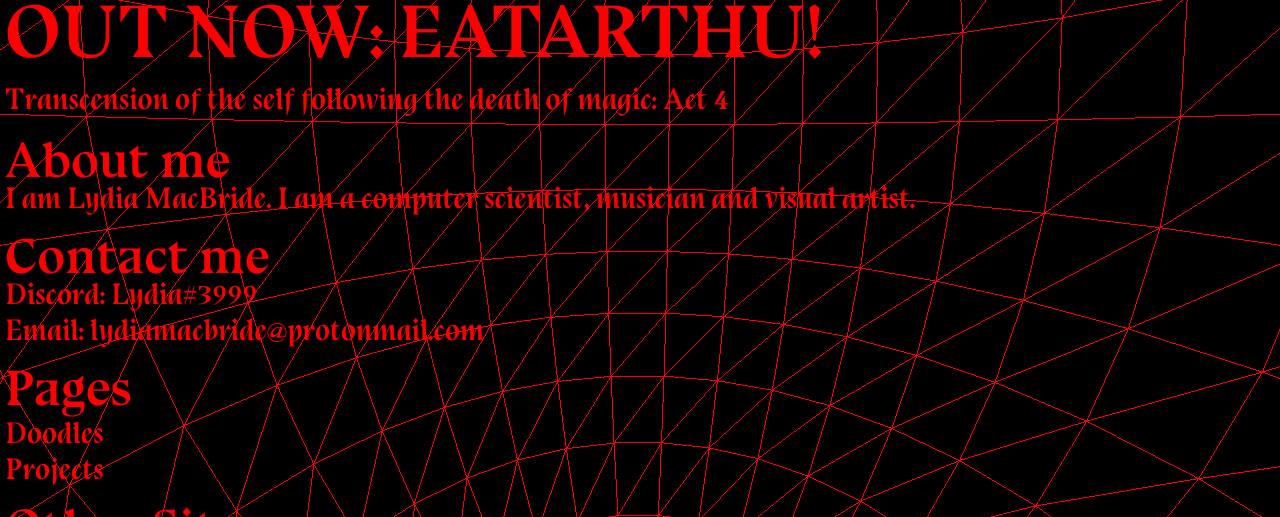
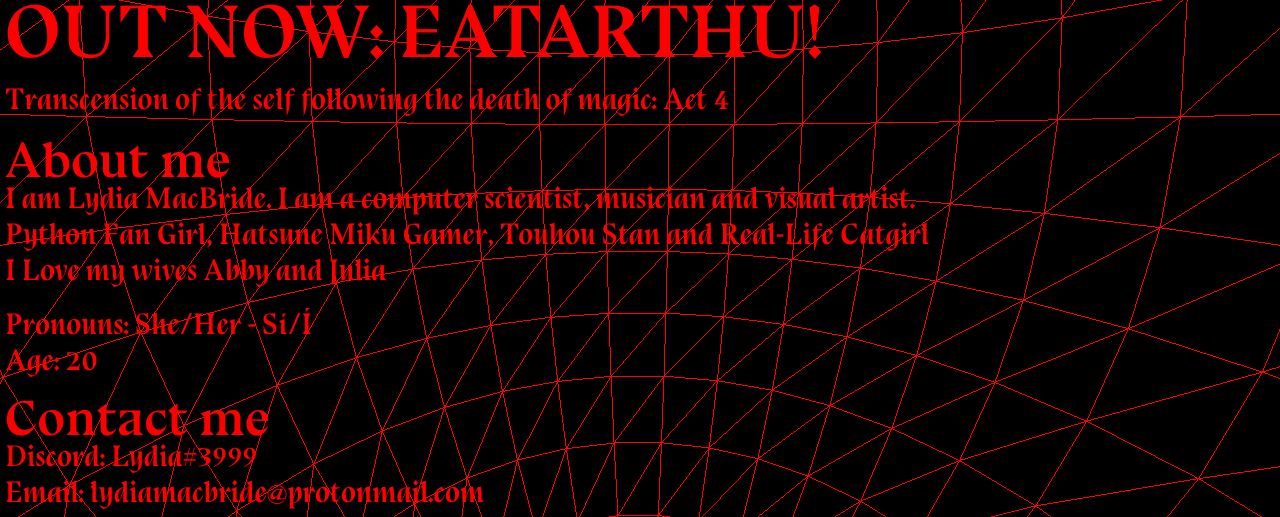
Before and after one commit to LydiaUwU/Webzone, a website: page index.html in a window 1280 px wide. Shown: the part 132-649 px from the top of the page. Drawn offline with nearby package versions, Linux system fonts and the light colour scheme; animation ran at ten frames a second.

Commit message:
Synced homepage

```diff
--- a/index.html
+++ b/index.html
@@ -22,6 +22,12 @@
 
             <h2 class="yurt">About me</h2>
                 <p>I am Lydia MacBride. I am a computer scientist, musician and visual artist.</p>
+                <p>Python Fan Girl, Hatsune Miku Gamer, Touhou Stan and Real-Life Catgirl</p>
+                <p>I Love my wives Abby and Julia</p>
+
+                <br>
+                <p><b>Pronouns: She/Her - Sí/Í</b></p>
+                <p><b>Age: 20</b></p>
 
             <h2>Contact me</h2>
                 <p>Discord: Lydia#3999</p>
@@ -33,6 +39,7 @@
 
             <h2>Other Sites</h2>
                 <p><a href="https://lydiamacbride.bandcamp.com/" class="link" target="_blank">Bandcamp</a></p>
+                <p><a rel="me" href="https://hellsite.site/@lydia" class="link" target="_blank">Mastodon</a></p>
                 <p><a href="https://twitter.com/IFSLydia" class="link" target="_blank">Twitter</a></p>
                 <p><a href="https://spacehey.com/lydia" class="link" target="_blank">SpaceHey</a></p>
                 <p><a href="https://github.com/LydiaUwU" class="link" target="_blank">Github</a></p>
```
